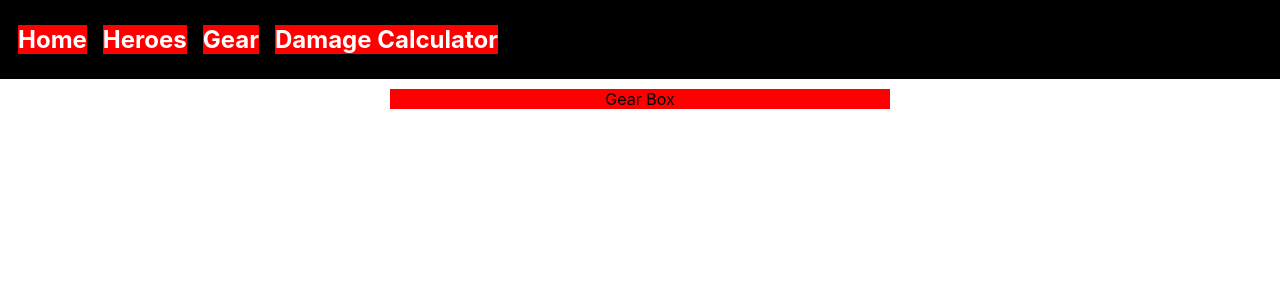
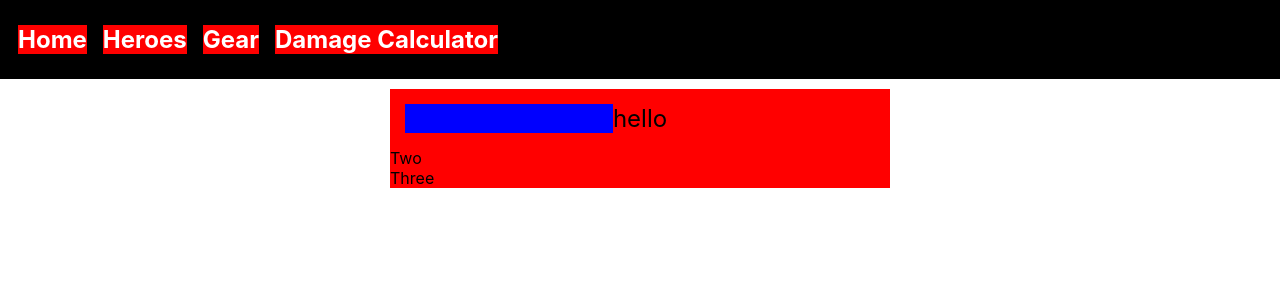
Before and after one commit to Cameronl14320/epic7-helper, a Next.js app: page /Gear/gear in a window 1280 px wide. Shown: the top 300 px of the page. Built offline with nearby package versions, Linux system fonts and the light colour scheme.

Commit message:
adding gear components

```diff
--- a/components/shared/header.tsx
+++ /dev/null
@@ -1,25 +0,0 @@
-import React from 'react'
-import theme from '../../styles/theme'
-import { Box} from 'rebass'
-import Link from 'next/link'
-
-export default function Header(){
-    return (
-    <Box sx= {theme.header}>
-        <Box sx={theme.header_layout}>
-            <Box sx={theme.header_buttons}>
-                <Link href="/">Home</Link>
-            </Box>
-            <Box sx={theme.header_buttons}>
-                <Link href="/Heroes/heroes">Heroes</Link>
-            </Box>
-            <Box sx={theme.header_buttons}>
-                <Link href="/Gear/gear">Gear</Link>
-            </Box>
-            <Box sx={theme.header_buttons}>
-                <Link href="/DamageCalc/damagecalc">Damage Calculator</Link>
-            </Box>
-        </Box>
-    </Box>
-    )
-}
--- /dev/null
+++ b/components/shared/header/header.tsx
@@ -0,0 +1,26 @@
+import React from 'react'
+import { Box } from 'rebass'
+import Link from 'next/link'
+
+import headerStyle from './headerStyle'
+
+export default function Header(){
+    return (
+    <Box sx= {headerStyle.header}>
+        <Box sx={headerStyle.header_layout}>
+            <Box sx={headerStyle.header_buttons}>
+                <Link href="/">Home</Link>
+            </Box>
+            <Box sx={headerStyle.header_buttons}>
+                <Link href="/Heroes/heroes">Heroes</Link>
+            </Box>
+            <Box sx={headerStyle.header_buttons}>
+                <Link href="/Gear/gear">Gear</Link>
+            </Box>
+            <Box sx={headerStyle.header_buttons}>
+                <Link href="/DamageCalc/damageCalc">Damage Calculator</Link>
+            </Box>
+        </Box>
+    </Box>
+    )
+}
--- /dev/null
+++ b/components/shared/header/headerStyle.tsx
@@ -0,0 +1,29 @@
+import theme from '../../../styles/theme'
+import colors from '../../../styles/colors'
+
+export default {
+    header: {
+        background: colors.primary,
+        color: colors.text,
+        padding: '20px 0px 20px 10px',
+    },
+    header_layout: {
+        listStyleType: 'none',
+        overflow: 'hidden',
+        margin: 0,
+        padding: '5px 0px 5px 0px',
+    },
+    header_buttons: {
+        background: colors.test,
+        margin: [1, 2],
+        fontSize: [2, 3, 4],
+        display: 'inline',
+        textDecoration: 'none',
+        whiteSpace: 'nowrap',
+        overflow: 'hidden',
+        fontWeight: 'bold' as 'bold',
+        ':hover': {
+            color: colors.test,
+        },
+    },
+}
--- a/pages/Gear/gear.tsx
+++ b/pages/Gear/gear.tsx
@@ -1,23 +1,59 @@
 import React from 'react'
-import { Box } from 'rebass'
-import theme from '../../styles/theme'
+import { Box, Text } from 'rebass'
+import gearStyle from './gearstyle'
 
 export default function Gear() {
     return (
-        <Box style={{
+        <Box className="gearWrapper" sx={{
             background: 'white',
             display: 'flex',
             justifyContent: 'center',
             paddingTop: '10px',
         }}>
-            <Box style={{
+            <Box className="gearGrid" sx={{
                 display: 'grid',
                 color: 'black',
-                background: 'red',
-                textAlign: 'center',
+                background: gearStyle.colors.test,
                 width: '500px',
             }}>
-                Gear Box
+                <Box className="gearFirstRow" sx={{
+                    display: 'inline-grid',
+                    columnGap: '0px',
+                    gridRow: '1',
+                    margin: '15px 15px 15px 15px',
+                }}>
+                    <Box className="gearRarity" style={{
+                        display: 'flex',
+                        gridRow: '1',
+                        gridColumn: '1',
+                        background: 'blue',
+                        position: 'relative',
+                    }}
+                    >
+                    </Box>
+                    <Box className="gearText" sx={{
+                        width: 'auto',
+                        gridRow: '1',
+                        gridColumn: '2',
+                        color: 'black',
+                        fontSize: [1, 2, 3, 4],
+                        position: 'relative',
+                    }}>
+                        hello
+                    </Box>
+                </Box>
+                <Box style={{
+                    gridColumn: '1',
+                    gridRow: '2',
+                }}>
+                    Two
+                </Box>
+                <Box style={{
+                    gridColumn: '1',
+                    gridRow: '3',
+                }}>
+                    Three
+                </Box>
             </Box>
         </Box>
     )
--- a/pages/_app.tsx
+++ b/pages/_app.tsx
@@ -1,5 +1,5 @@
 import '../styles/globals.css'
-import Header from '../components/shared/header'
+import Header from '../components/shared/header/header'
 import { Box } from 'rebass'
 
 export default function MyApp({ Component, pageProps }) {
--- a/pages/index.tsx
+++ b/pages/index.tsx
@@ -1,7 +1,7 @@
 import React from 'react'
 import { Box, Text } from 'rebass'
 import theme from '../styles/theme'
-import Header from '../components/shared/header'
+import Header from '../components/shared/header/header'
 
 export default function Home() {
   return (
--- a/styles/theme.tsx
+++ b/styles/theme.tsx
@@ -1,30 +1,6 @@
 import colors from './colors'
 
 export default {
-    header: {
-        padding: '20px 0px 20px 10px',
-        background: colors.primary,
-        color: colors.text,
-    },
-    header_layout: {
-        listStyleType: 'none',
-        overflow: 'hidden',
-        margin: 0,
-        padding: '5px 0px 5px 0px',
-    },
-    header_buttons: {
-        margin: [1, 2],
-        fontSize: [2, 3, 4],
-        background: colors.test,
-        display: 'inline',
-        textDecoration: 'none',
-        whiteSpace: 'nowrap',
-        overflow: 'hidden',
-        fontWeight: 'bold' as 'bold',
-        ':hover': {
-            color: colors.test,
-        },
-    },
     buttons: {
         colors: {
             primary: 'black',
```
Also changed, not shown: pages/Gear/gearStyle.tsx (added, +7 -0 lines).
